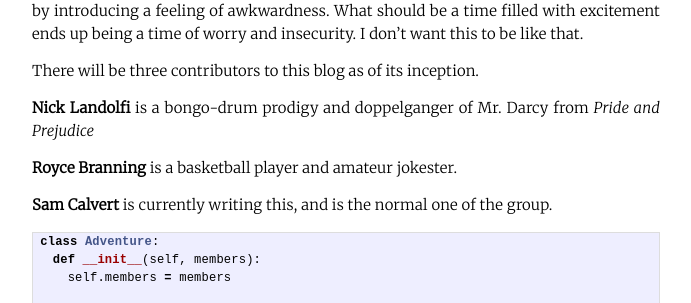
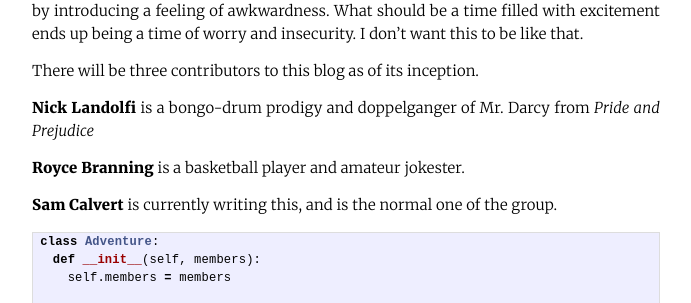
Before and after one commit to samcal/thenewrad.io, a Jekyll site: the page built from _posts/2013-12-26-first-blog-post.markdown, in a window 1280 px wide. Shown: the part 346-649 px from the top of the page, without its empty margins (294-985 px from the left). Built offline with Jekyll 4.4.1, drawn with Linux system fonts in a browser that asks for light colours; Markdown is read by kramdown in place of the engine named in the settings.

Commit message:
add bold for headers

```diff
--- a/css/main.css
+++ b/css/main.css
@@ -5,7 +5,7 @@
 /*****************************************************************************/
 
 @import url(http://fonts.googleapis.com/css?family=Lato:300,400,900,300italic,400italic);
-@import url(http://fonts.googleapis.com/css?family=Merriweather:300italic,300);
+@import url(http://fonts.googleapis.com/css?family=Merriweather:300italic,300,900);
 
 /* Global Reset */
 * {
```
